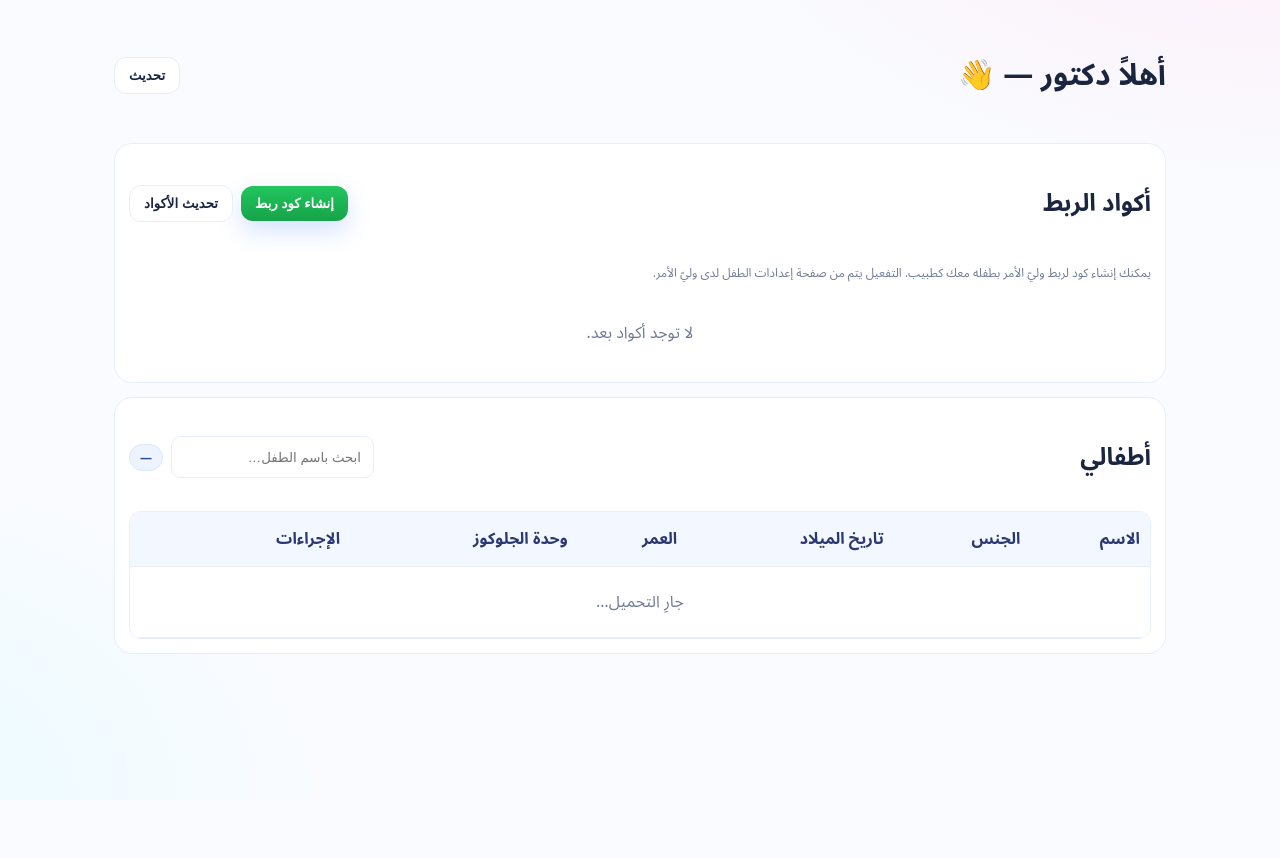
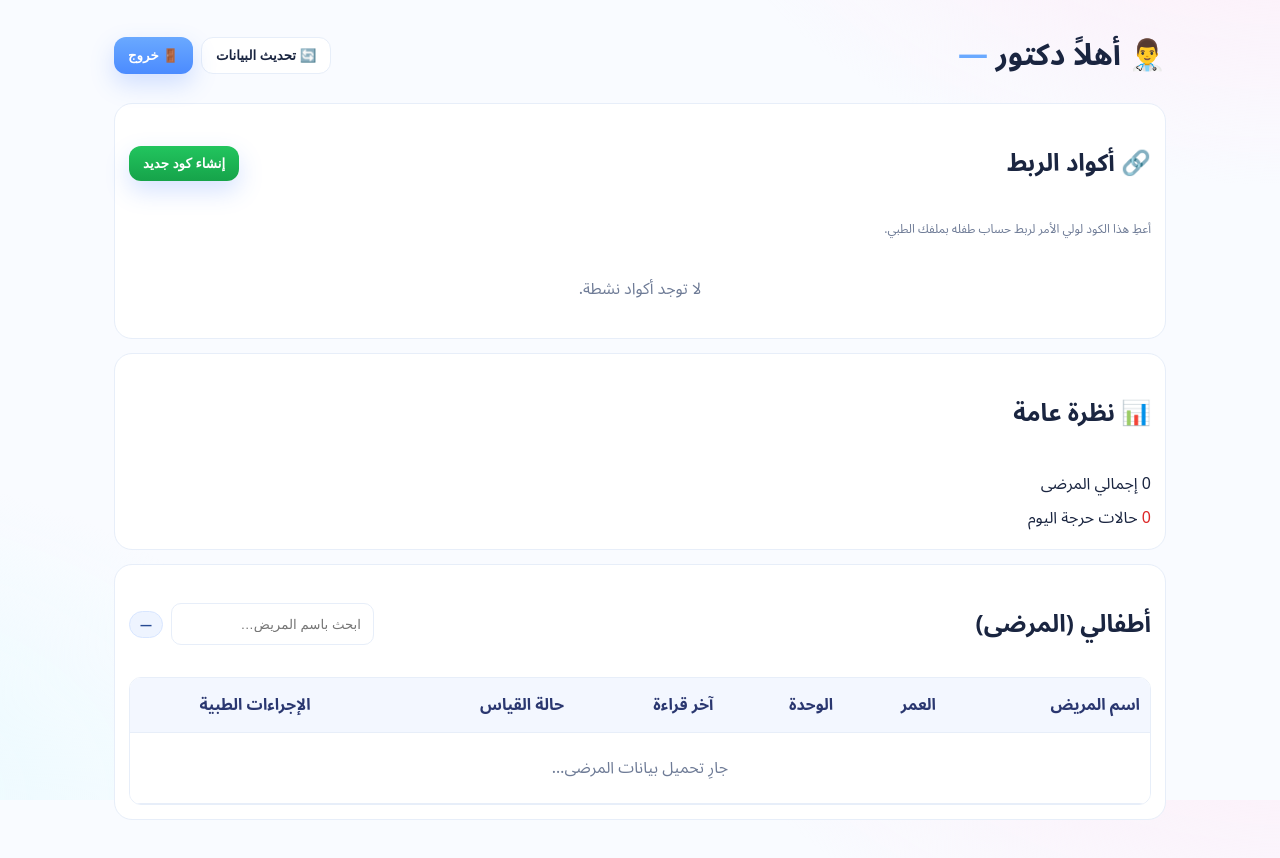
Before and after one commit to yashendy/aseel-Diabetic, a plain HTML site: page doctor-dashboard.html in a window 1280 px wide. Before the commit the page ends 800 px from the top, so only its background shows below. Drawn offline with Linux system fonts and the light colour scheme; no server answers.

Commit message:
Update doctor-dashboard.html

```diff
--- a/doctor-dashboard.html
+++ b/doctor-dashboard.html
@@ -3,42 +3,60 @@
 <head>
   <meta charset="utf-8" />
   <meta name="viewport" content="width=device-width, initial-scale=1" />
-  <title>لوحة الدكتور</title>
-  <link rel="stylesheet" href="./css/doctor-dashboard.css" />
+  <title>لوحة الطبيب - منصة أسيل</title>
+  <link rel="stylesheet" href="./css/doctor-dashboard.css?v=2" />
+  <link rel="icon" href="favicon.ico" />
 </head>
 <body>
   <div class="container" id="doctorDashboard">
-    <header class="header">
-      <h1 class="title">
-        <span>أهلاً دكتور</span>
-        <span id="doctorName">—</span> 👋
-      </h1>
+    <header class="header no-print">
+      <div class="title">
+        <span>👨‍⚕️ أهلاً دكتور</span>
+        <span id="doctorName" style="color: var(--primary);">—</span>
+      </div>
       <div class="actions">
-        <button id="btnRefresh" class="btn secondary" type="button">تحديث</button>
+        <button id="btnRefresh" class="btn secondary">🔄 تحديث البيانات</button>
+        <button id="btnLogout" class="btn danger-outline">🚪 خروج</button>
       </div>
     </header>
 
-    <!-- أكواد الربط -->
-    <section class="card">
+    <div class="dashboard-grid">
+      <!-- كارت أكواد الربط -->
+      <section class="card codes-card">
         <div class="section-head">
-        <h2>أكواد الربط</h2>
-        <div class="inline">
-          <button id="btnCreateCode" class="btn good" type="button">إنشاء كود ربط</button>
-          <button id="btnReloadCodes" class="btn secondary" type="button">تحديث الأكواد</button>
+          <h2>🔗 أكواد الربط</h2>
+          <button id="btnCreateCode" class="btn good">إنشاء كود جديد</button>
         </div>
-      </div>
-      <p class="muted">يمكنك إنشاء كود لربط وليّ الأمر بطفله معك كطبيب. التفعيل يتم من صفحة إعدادات الطفل لدى وليّ الأمر.</p>
+        <p class="muted" style="margin-top:0;">أعطِ هذا الكود لولي الأمر لربط حساب طفله بملفك الطبي.</p>
         <div id="codesList" class="list">
-        <div class="empty">لا توجد أكواد بعد.</div>
+          <div class="empty">لا توجد أكواد نشطة.</div>
         </div>
       </section>
 
-    <!-- الأطفال المرتبطين -->
+      <!-- كارت إحصائيات سريعة (اختياري مستقبلاً) -->
+      <section class="card stats-card">
+        <div class="section-head">
+          <h2>📊 نظرة عامة</h2>
+        </div>
+        <div class="stats-grid">
+          <div class="stat-box">
+            <span class="stat-num" id="totalPatients">0</span>
+            <span class="stat-label">إجمالي المرضى</span>
+          </div>
+          <div class="stat-box">
+            <span class="stat-num" id="criticalPatients" style="color: #dc2626;">0</span>
+            <span class="stat-label">حالات حرجة اليوم</span>
+          </div>
+        </div>
+      </section>
+    </div>
+
+    <!-- قائمة الأطفال (المرضى) -->
     <section class="card">
       <div class="section-head">
-        <h2>أطفالي</h2>
+        <h2>أطفالي (المرضى)</h2>
         <div class="inline">
-          <input id="childSearch" class="input" type="search" placeholder="ابحث باسم الطفل…" />
+          <input id="childSearch" class="input" type="search" placeholder="ابحث باسم المريض…" />
           <span class="badge" id="childrenCount">—</span>
         </div>
       </div>
@@ -47,22 +65,24 @@
         <table>
           <thead>
             <tr>
-              <th>الاسم</th>
-              <th>الجنس</th>
-              <th>تاريخ الميلاد</th>
+              <th>اسم المريض</th>
               <th>العمر</th>
-              <th>وحدة الجلوكوز</th>
-              <th style="width:220px">الإجراءات</th>
+              <th>الوحدة</th>
+              <th>آخر قراءة</th>
+              <th>حالة القياس</th>
+              <th style="width: 250px; text-align: center;">الإجراءات الطبية</th>
             </tr>
           </thead>
           <tbody id="childrenTbody">
-            <tr><td class="empty" colspan="6">جارِ التحميل…</td></tr>
+            <tr><td class="empty" colspan="6">جارِ تحميل بيانات المرضى…</td></tr>
           </tbody>
         </table>
       </div>
     </section>
   </div>
 
-  <script type="module" src="./js/doctor-dashboard.js"></script>
+  <div id="loader" class="loader hidden"><div class="spinner"></div></div>
+
+  <script type="module" src="./js/doctor-dashboard.js?v=2"></script>
 </body>
 </html>
```
Lines whose indentation alone changed are shown as unchanged.
